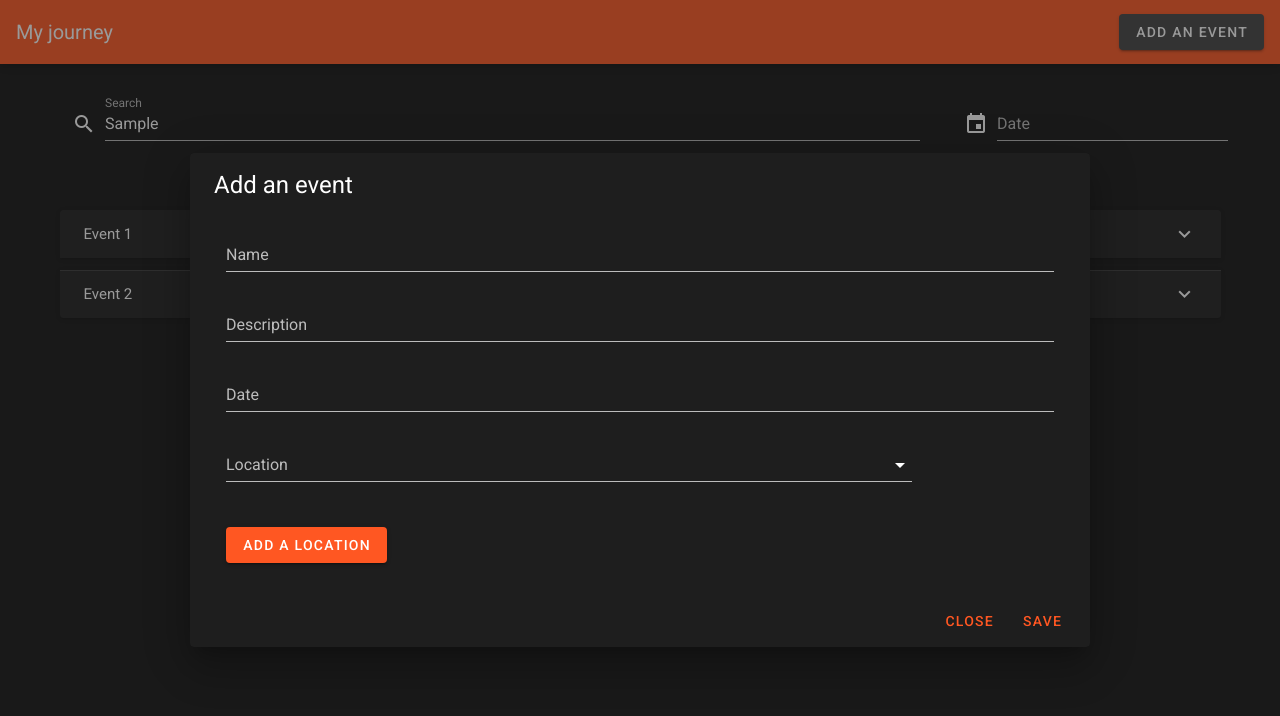
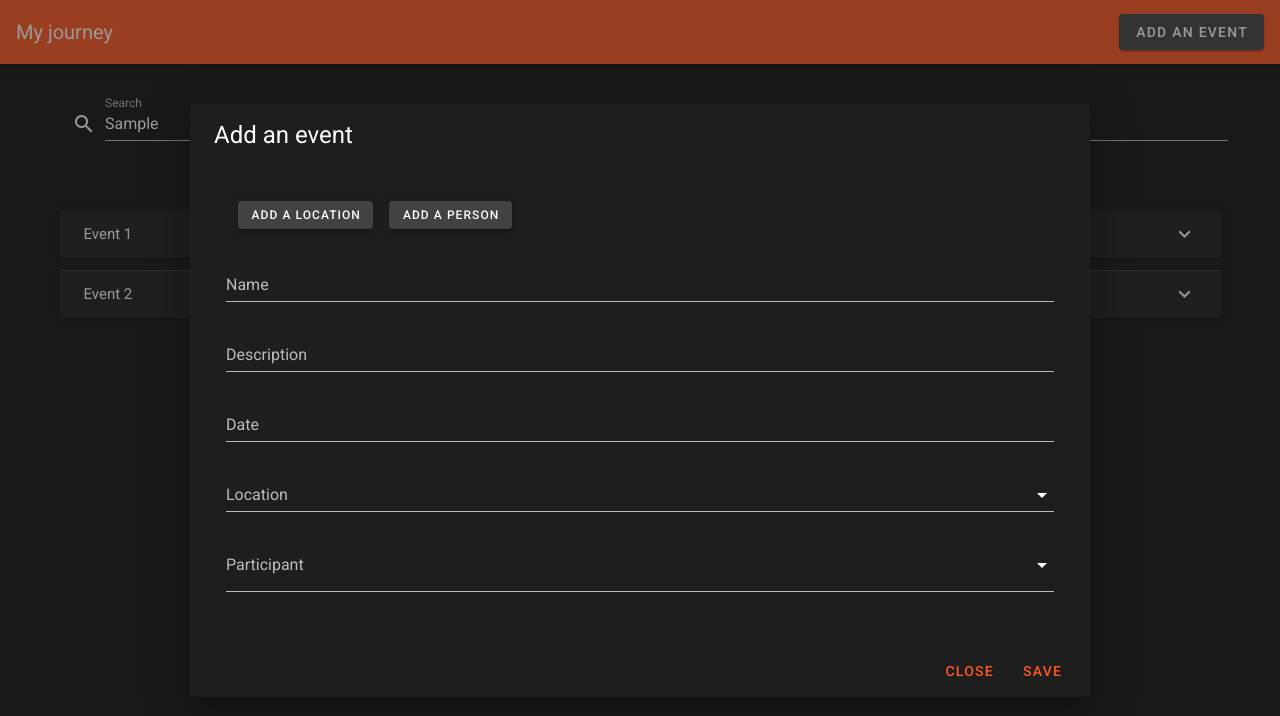
Before and after one commit to Gyskard/my-journey, a Vue app in the folder front/: page / in a window 1280 px wide. Both pictures are taken after typing "Sample" into the empty fields and a click on the button "ADD AN EVENT". Shown: the top 716 px of the page. Built offline with nearby package versions, Linux system fonts and the light colour scheme.

Commit message:
Added buttons in AddForm component

```diff
--- a/front/src/components/AddForm.vue
+++ b/front/src/components/AddForm.vue
@@ -9,6 +9,14 @@
       </v-card-title>
       <v-card-text>
         <v-container>
+          <v-container class="mt-4 mb-4">
+            <v-btn small color="secondary" dark>
+              Add a location
+            </v-btn>
+            <v-btn class="ml-4" small color="secondary" dark>
+              Add a person
+            </v-btn>
+          </v-container>
           <v-text-field v-model="eventName" label="Name" required></v-text-field>
           <v-text-field v-model="eventDescription" label="Description"></v-text-field>
           <v-menu
@@ -34,19 +42,19 @@
                 no-title color="orange darken-1"
             ></v-date-picker>
           </v-menu>
-          <v-row>
-            <v-col cols="10">
           <v-select
               v-model="location"
               :items="locations"
               label="Location"
               required
           ></v-select>
-            </v-col>
-            <v-col  cols="4">
-              <v-btn color="primary">Add a location</v-btn>
-            </v-col>
-          </v-row>
+          <v-combobox
+              v-model="participant"
+              :items="participants"
+              label="Participant"
+              multiple
+              chips
+          ></v-combobox>
         </v-container>
       </v-card-text>
       <v-card-actions>
@@ -74,6 +82,8 @@ export default {
     menu: false,
     locations: ['Location1', 'Location2'],
     location: null,
+    participants: ['First_name1 LAST_NAME1', 'First_name2 LAST_NAME2'],
+    participant: null,
   }),
 
   computed: {
```
Lines whose indentation alone changed are shown as unchanged.
